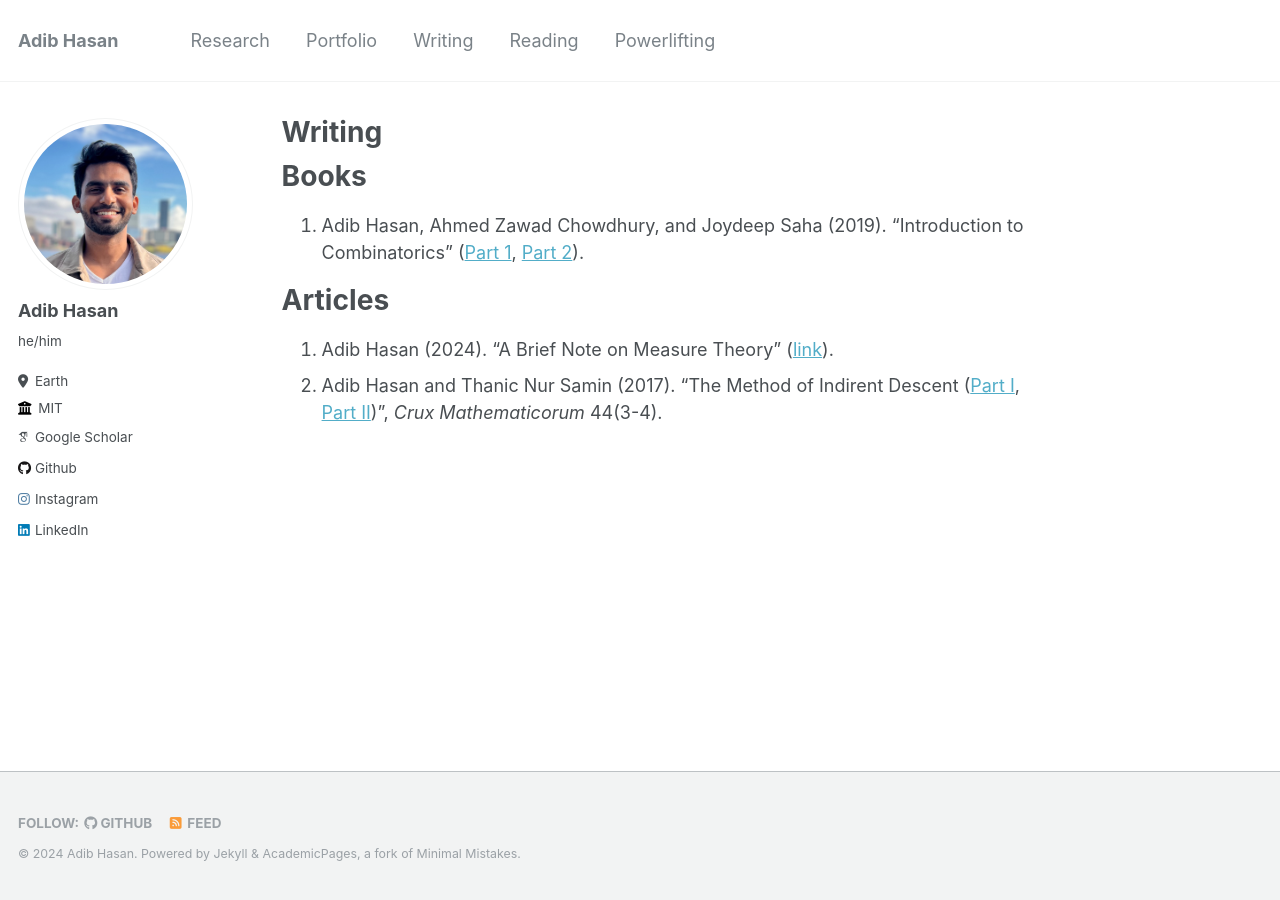
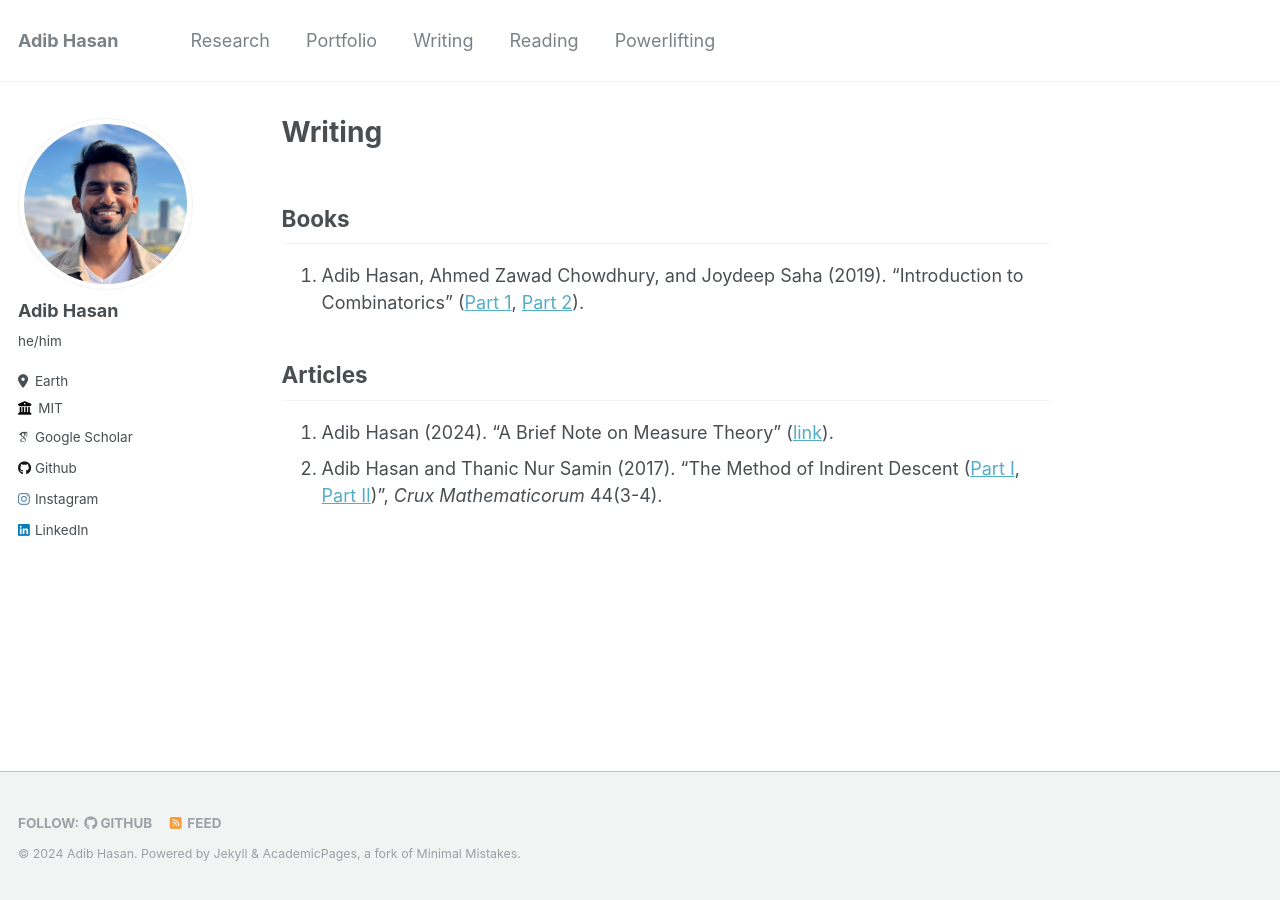
Before and after one commit to Neehan/neehan.github.io, a Jekyll site: the page built from _pages/writing.md, in a window 1280 px wide. Built offline with Jekyll 4.4.1, drawn with Linux system fonts in a browser that asks for light colours; some web fonts are replaced.

```diff
--- a/_pages/writing.md
+++ b/_pages/writing.md
@@ -3,9 +3,9 @@ permalink: /writing/
 title: "Writing"
 author_profile: true
 ---
-# Books
+## Books
 1. Adib Hasan, Ahmed Zawad Chowdhury, and Joydeep Saha (2019). "Introduction to Combinatorics" ([Part 1](https://www.rokomari.com/book/180324/combinatorics-hatekhori-1st-part), [Part 2](https://www.rokomari.com/book/180324/combinatorics-hatekhori-2nd-part)).
 
-# Articles
+## Articles
 1. Adib Hasan (2024). "A Brief Note on Measure Theory" ([link](/files/measure_theory.pdf)).
 2. Adib Hasan and Thanic Nur Samin (2017). "The Method of Indirent Descent ([Part I](https://cms.math.ca/wp-content/uploads/crux-pdfs/CRUXv44n3.pdf), [Part II](https://cms.math.ca/wp-content/uploads/crux-pdfs/CRUXv44n4.pdf))", *Crux Mathematicorum* 44(3-4).
```
Also changed, not shown: _pages/about.md (+1 -1 lines).
